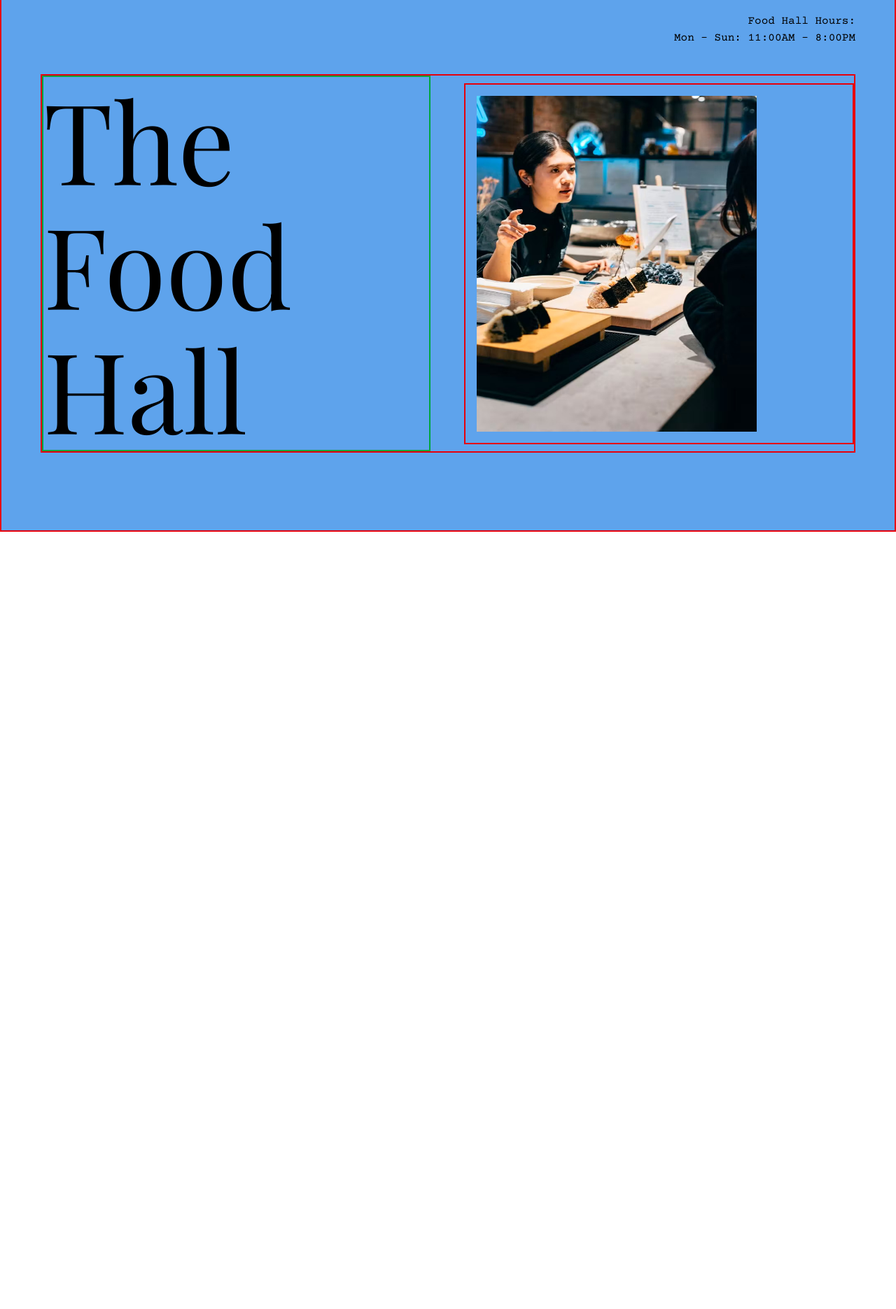
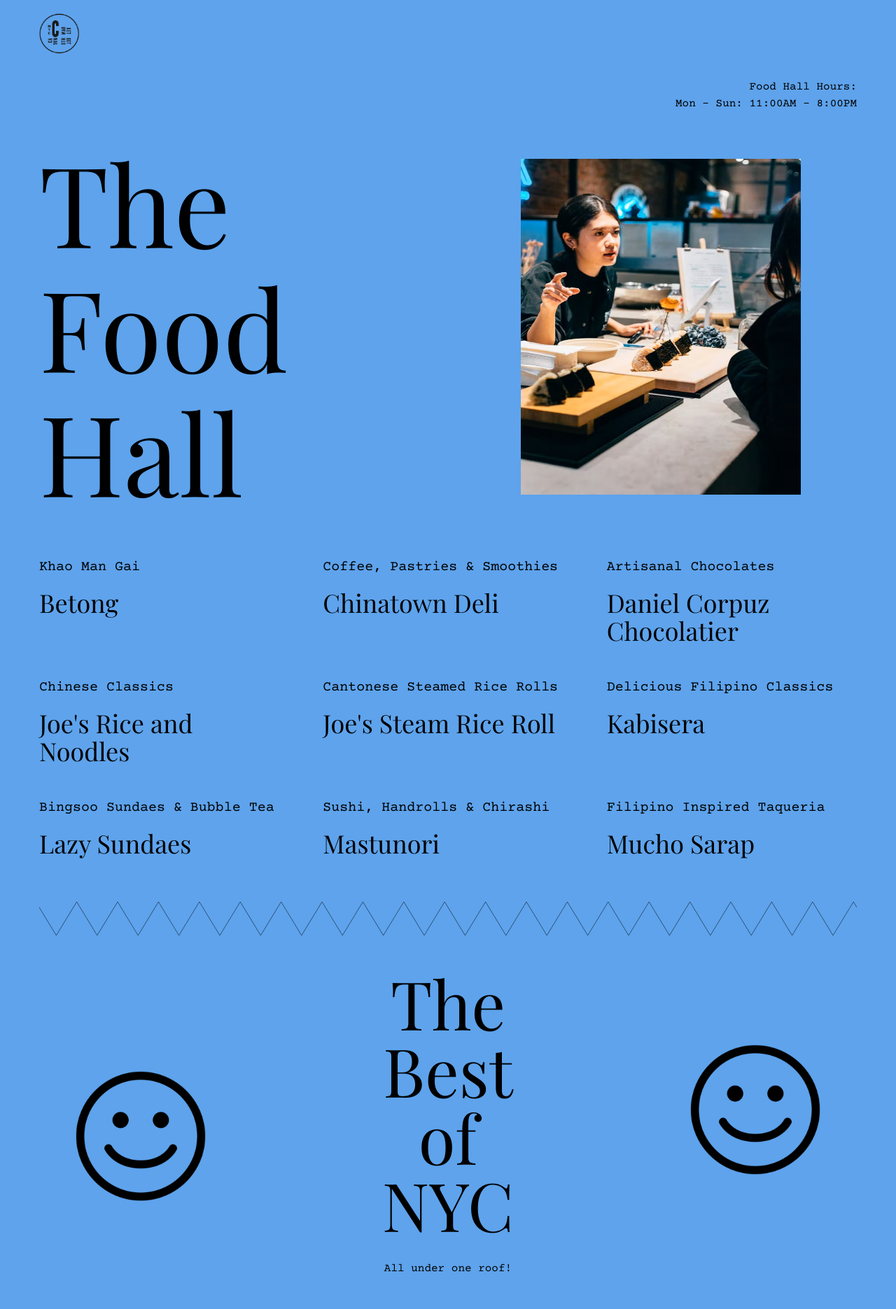
Before and after one commit to Pisethysara-Vong/Canal-Street-Market-website, a React (Vite) app: page /food in a window 1280 px wide. Shown: the part 40-1911 px from the top of the page at 70% size. Before the commit the page ends 800 px from the top, so only its background shows below. Built offline with nearby package versions, Linux system fonts and the light colour scheme; a web font is replaced by a local one.

Commit message:
finished the Food page

```diff
--- a/src/App.tsx
+++ b/src/App.tsx
@@ -1,4 +1,3 @@
-import About from './About';
 import Food from './Food';
 
 function App() {
@@ -6,7 +5,7 @@ function App() {
   return (
     <div className="overflow-x-hidden antialiased selection:bg-black selection:text-white min-h-screen">
       <div className="box-border h-full w-full m-0 p-0">
-      <div className="border-2 border-red-600 flex flex-wrap h-screen">
+      <div className="flex flex-wrap h-full">
         <Food />
       </div>
     </div>
--- a/src/Food.tsx
+++ b/src/Food.tsx
@@ -1,5 +1,8 @@
 import { useEffect } from "react";
 import FoodHeader from "./components/foodHeader";
+import FoodSelection from "./components/foodSelection";
+import FoodBestSection from "./components/foodBestSection";
+import Footer from "./components/footer";
 
 
 function Food() {
@@ -9,6 +12,9 @@ function Food() {
     return (
         <div className='flex flex-col w-full transition-all duration-500 bg-[#5ea3ec] px-8 py-8 lg:px-14 lg:py-14'>
             <FoodHeader />
+            <FoodSelection />
+            <FoodBestSection />
+            <Footer />
         </div>
 
     );
--- a/src/components/aboutHeader.tsx
+++ b/src/components/aboutHeader.tsx
@@ -1,4 +1,4 @@
-import logo from '../assets/logo.png';
+import logo from '../assets/f01b45f7-eb29-4c78-8ddb-e21869cba54c_removalai_preview.png'
 import image from '../assets/header.png';
 import {motion} from 'framer-motion';
 
@@ -6,8 +6,8 @@ const Header = () => {
     return (
         <div>
             <motion.img
-            initial={{ opacity: 0, y: -50 }}
-            whileInView={{ opacity: 1, y: 0 }}
+            initial={{ opacity: 0 }}
+            whileInView={{ opacity: 1}}
             viewport={{ once: true, amount: 0.5 }} // `once: true` ensures it only triggers once
             transition={{ duration: 0.5, ease: "easeOut" }}
             className='w-16 mb-32' src={logo} />
--- /dev/null
+++ b/src/components/foodBestSection.tsx
@@ -0,0 +1,45 @@
+import { motion, Variants } from 'framer-motion';
+import ZigzagLine from "./zigzagLine"
+import smileyFace from '../assets/happy-face.png'
+
+const FoodBestSection = () => {
+    const iconVariants = (start: number, end: number): Variants => ({
+        initial: { y: start },
+        animate: {
+            y: [end, start],
+            transition: {
+            duration: 1.5, // Use dynamic duration
+            ease: "linear",
+            repeat: Infinity,
+            repeatType: "reverse",
+            },
+        },
+    })
+  return (
+    <div>
+        <ZigzagLine />
+        <div className="flex flex-col md:flex-row md:justify-around items-center lg:gap-0 gap-12 lg:mt-12 lg:mb-12 mt-8 mb-8">
+            <motion.div
+            variants={iconVariants(-20, 20)}
+            initial="initial"
+            animate="animate" className='text-center lg:w-48 md:w-28 w-16'>
+                <img src={smileyFace} alt="" />
+            </motion.div>
+            <div className="lg:w-[42%] flex flex-col lg:gap-8 gap-4 items-center justify-center">
+                <p className="w-1/2 lg:text-8xl text-6xl text-center heading-text">The Best of NYC</p>
+                <p className="options-text">All under one roof!</p>
+            </div>
+            <motion.div
+            variants={iconVariants(20, -20)}
+            initial="initial"
+            animate="animate" className="text-center lg:w-48 md:w-28 w-16">
+                <img src={smileyFace} alt="" />
+
+            </motion.div>
+        </div>
+        <ZigzagLine />
+    </div>
+  )
+}
+
+export default FoodBestSection
--- a/src/components/foodHeader.tsx
+++ b/src/components/foodHeader.tsx
@@ -1,18 +1,23 @@
-import React from 'react'
 import food from '../assets/food.png'
+import logo from '../assets/f01b45f7-eb29-4c78-8ddb-e21869cba54c_removalai_preview.png'
 
 const FoodHeader = () => {
   return (
     <div>
-        <div className='text-right options-text'>
-            <p>Food Hall Hours:</p>
-            <p>Mon - Sun: 11:00AM - 8:00PM</p>
+        <div className='flex justify-between items-center'>
+            <div className='w-16'>
+                <img src={logo} alt="Logo" />
+            </div>
         </div>
-        <div className='border-2 border-red-600 flex flex-col w-full md:flex-row md:justify-between items-center md:gap-12 gap-4 md:mt-10 mt-8 p-0'>
-            <div className='border-2 border-green-600 md:w-1/2 w-full heading-text'>
+        <div className='text-right options-text mt-8'>
+                <p>Food Hall Hours:</p>
+                <p>Mon - Sun: 11:00AM - 8:00PM</p>
+            </div>
+        <div className='flex flex-col w-full md:flex-row md:justify-between items-center md:gap-12 gap-4 md:mt-10 mt-8 p-0'>
+            <div className='md:w-1/2 w-full heading-text'>
                 <div className='md:w-1/2 md:text-[160px] text-4xl'>The Food Hall</div>
             </div>
-            <div className='border-2 border-red-600 md:w-1/2 md:p-4'>
+            <div className='md:w-1/2 md:p-4 flex justify-center'>
                 <div className='md:w-100 md:h-120'><img className='w-full h-full object-center' src={food} alt="" /></div>
             </div>
         </div>
--- /dev/null
+++ b/src/components/foodSelection.tsx
@@ -0,0 +1,20 @@
+import { foodItems } from "../constants/food";
+
+const FoodSelection = () => {
+    const renderFoodItems = () => {
+        return foodItems.map((food, index) => (
+        <div key={index} className="flex flex-col gap-4">
+            <div className="options-text md:text-xl">{food.option}</div>
+            <div className="heading-text md:text-4xl text-2xl">{food.name}</div>
+        </div>
+        ));
+    };
+
+    return (
+        <div className="lg:grid grid-cols-3 flex flex-col md:gap-12 gap-4 lg:mt-16 lg:mb-16 mb-8 mt-8">
+        {renderFoodItems()}
+        </div>
+    );
+    };
+
+export default FoodSelection;
--- a/src/components/zigzagLine.tsx
+++ b/src/components/zigzagLine.tsx
@@ -2,7 +2,7 @@ import { motion } from "framer-motion";
 
 const ZigzagLine = () => {
   return (
-    <div className="border-2 border-red-600 mt-3 w-full md:h-12 h-6 overflow-hidden">
+    <div className="w-full md:h-12 h-6 overflow-hidden">
       <motion.svg
         width="100%"
         height="100%"
@@ -14,7 +14,7 @@ const ZigzagLine = () => {
           animate={{ x: ["-50%", "0%"] }}
           transition={{
             ease: "linear",
-            duration: 24,
+            duration: 22,
             repeat: Infinity,
           }}
         >
@@ -30,7 +30,7 @@ const ZigzagLine = () => {
                L 350 0 L 360 100 L 370 0 L 380 100 L 390 0
                L 400 100"
             stroke="black"
-            strokeWidth="1"
+            strokeWidth="0.3"
             fill="transparent"
             strokeLinejoin="miter"
             strokeLinecap="butt"
@@ -47,7 +47,7 @@ const ZigzagLine = () => {
                L 750 0 L 760 100 L 770 0 L 780 100 L 790 0
                L 800 100"
             stroke="black"
-            strokeWidth="1"
+            strokeWidth="0.3"
             fill="transparent"
             strokeLinejoin="miter"
             strokeLinecap="butt"
--- /dev/null
+++ b/src/constants/food.ts
@@ -0,0 +1,38 @@
+export const foodItems = [
+    {
+      option: "Khao Man Gai",
+      name: "Betong",
+    },
+    {
+      option: "Coffee, Pastries & Smoothies",
+      name: "Chinatown Deli",
+    },
+    {
+      option: "Artisanal Chocolates",
+      name: "Daniel Corpuz Chocolatier",
+    },
+    {
+      option: "Chinese Classics",
+      name: "Joe's Rice and Noodles",
+    },
+    {
+      option: "Cantonese Steamed Rice Rolls",
+      name: "Joe's Steam Rice Roll",
+    },
+    {
+      option: "Delicious Filipino Classics",
+      name: "Kabisera",
+    },
+    {
+      option: "Bingsoo Sundaes & Bubble Tea",
+      name: "Lazy Sundaes",
+    },
+    {
+      option: "Sushi, Handrolls & Chirashi",
+      name: "Mastunori",
+    },
+    {
+      option: "Filipino Inspired Taqueria",
+      name: "Mucho Sarap",
+    },
+  ];
```
Also changed, not shown: src/assets/f01b45f7-eb29-4c78-8ddb-e21869cba54c_removalai_preview.png (added), src/assets/happy-face.png (added).
